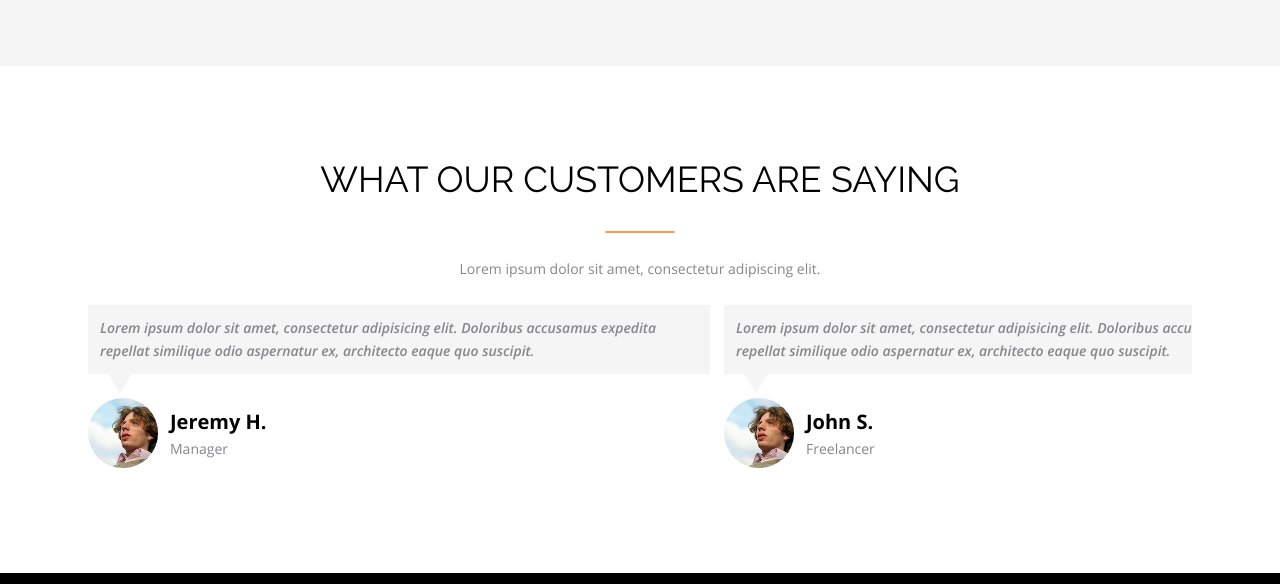
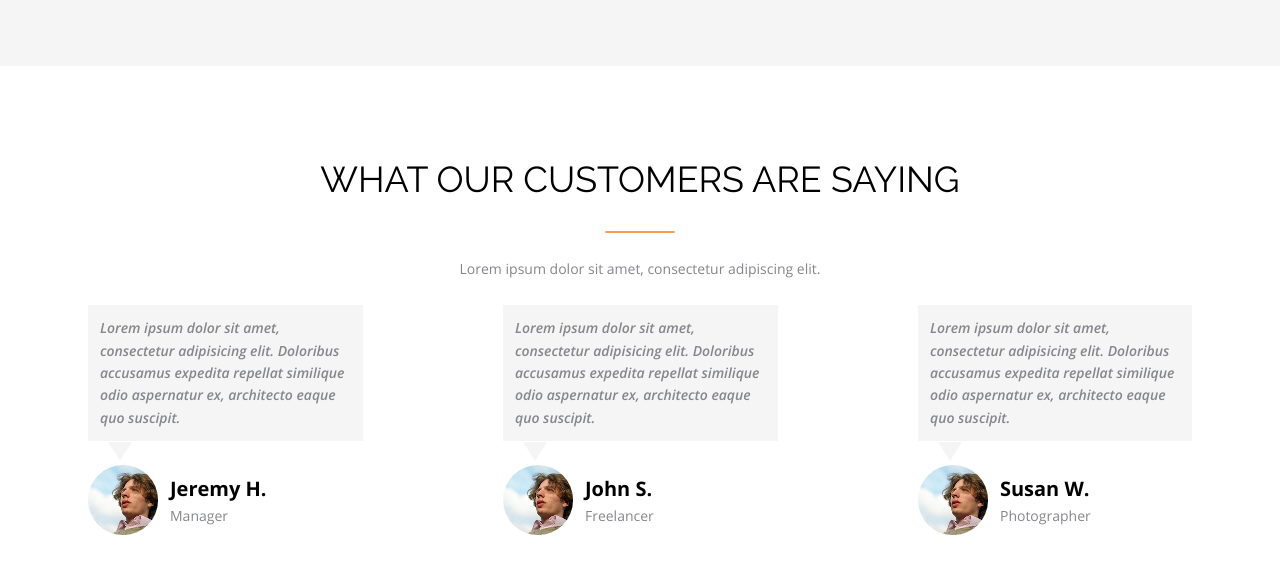
Before and after one commit to tibor97/axit-project, a website: page index.html in a window 1280 px wide. Shown: the part 3580-4164 px from the top of the page. Drawn offline with nearby package versions, Linux system fonts and the light colour scheme; files that its build step writes are made by us from their sources.

Commit message:
fix slider

```diff
--- a/assets/scss/components/testemonial-slider.scss
+++ b/assets/scss/components/testemonial-slider.scss
@@ -1,31 +1,21 @@
 .c-testemonial__slider {
 	overflow-x: auto;
-}
-
-.c-slider__slider-track {
 	display: flex;
-	justify-content: space-between;
 	padding-bottom: var(--size-25);
-	width: calc(4 * (100vw - var(--size-10)));
-
-	@include min-mq($min-tablet) {
-		width: calc(4 * 50vw - (2 * var(--size-10)));
-	}
-
-	@include min-mq(81rem) {
-		width: calc(4 * var(--size-51));
-	}
 }
 
 .c-slider__item {
-	width: 100%;
+	min-width: 100%;
+	margin-right: var(--size-4);
 
-	&:not(:last-child){
-		margin-right: var(--size-5);
+	@include min-mq($min-tablet) {
+		margin-right: var(--size-20);
+		min-width: calc(50% - var(--size-4));
 	}
 
-	@include min-mq(81rem) {
-		max-width: var(--size-48);
+	@include min-mq(75rem) {
+		margin-right: var(--size-46);
+		min-width: var(--size-48);
 	}
 }
 
@@ -39,7 +29,7 @@
 		content: '';
 		position: absolute;
 		left: var(--size-20);
-		bottom: calc(-1 * (var(--size-20) - 1px));
+		bottom: -1.3999rem;
 		width: 0;
 		height: 0;
 		border-left: var(--size-4) solid transparent;
--- a/assets/scss/utilities/variables.scss
+++ b/assets/scss/utilities/variables.scss
@@ -30,6 +30,7 @@
 --size-40: 5.7142rem;
 --size-43: 6.7142rem;
 --size-45: 7.8571rem;
+--size-46: 10rem;
 --size-48: 19.6428rem;
 --size-49: 23.8571rem;
 --size-50: 26.0714rem;
--- a/index.html
+++ b/index.html
@@ -219,7 +219,6 @@
 			<h1 class="c-text-divider-primary--center u-text--center">WHAT OUR CUSTOMERS ARE SAYING</h1>
 			<p class="u-text--center">Lorem ipsum dolor sit amet, consectetur adipiscing elit.</p>
 			<div class="c-testemonial__slider">
-				<div class="c-slider__slider-track">
 				<div class="c-slider__item">
 					<div class="c-speech-bubble u-text--italic">
 						<p class="u-margin-0">Lorem ipsum dolor sit amet, consectetur adipisicing elit. Doloribus accusamus expedita repellat similique odio aspernatur ex, architecto eaque quo suscipit.</p>
@@ -270,7 +269,6 @@
 				</div>
 			</div>
 		</div>
-		</div>
 	</section>
 	<footer>
 		<div class="u-container">
```
Lines whose indentation alone changed are shown as unchanged.
